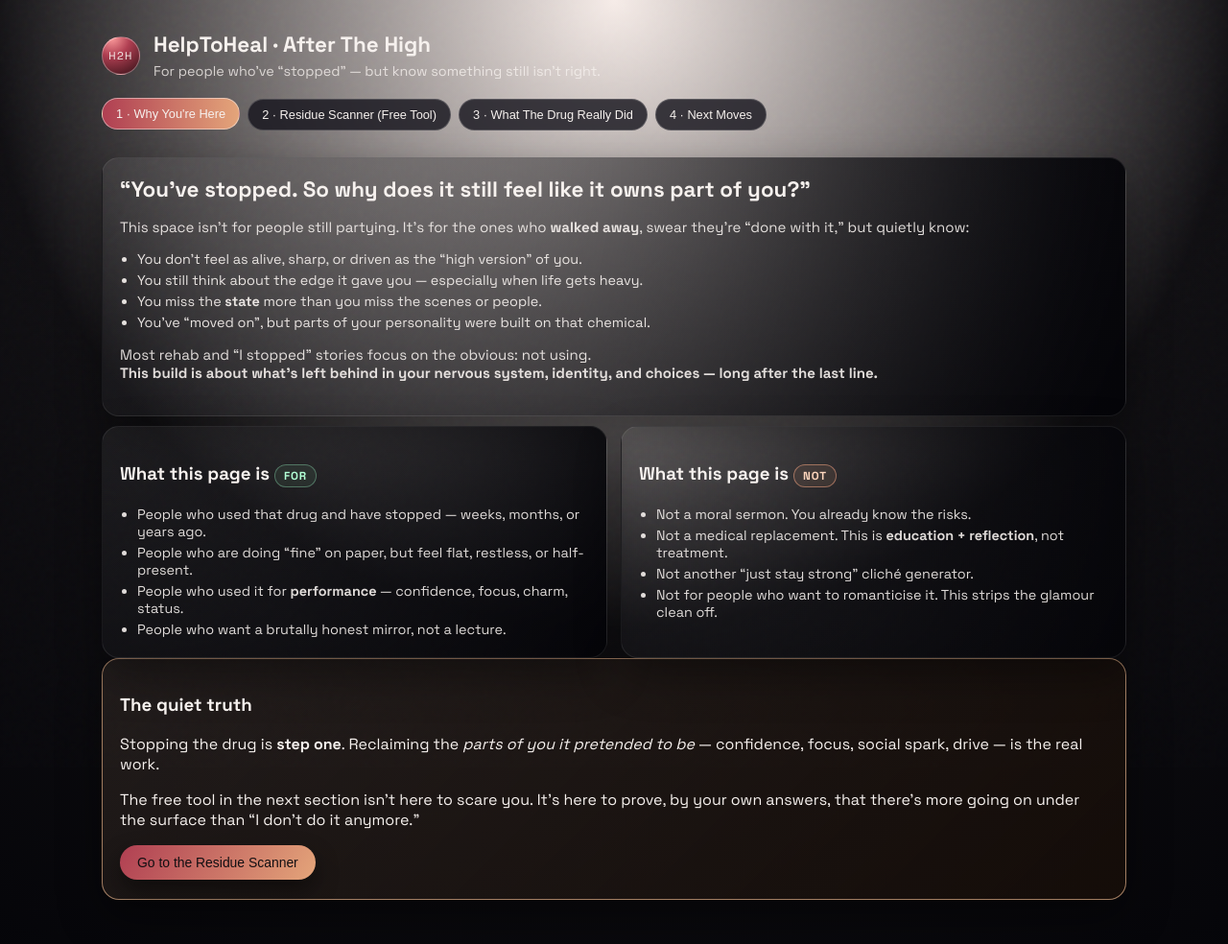
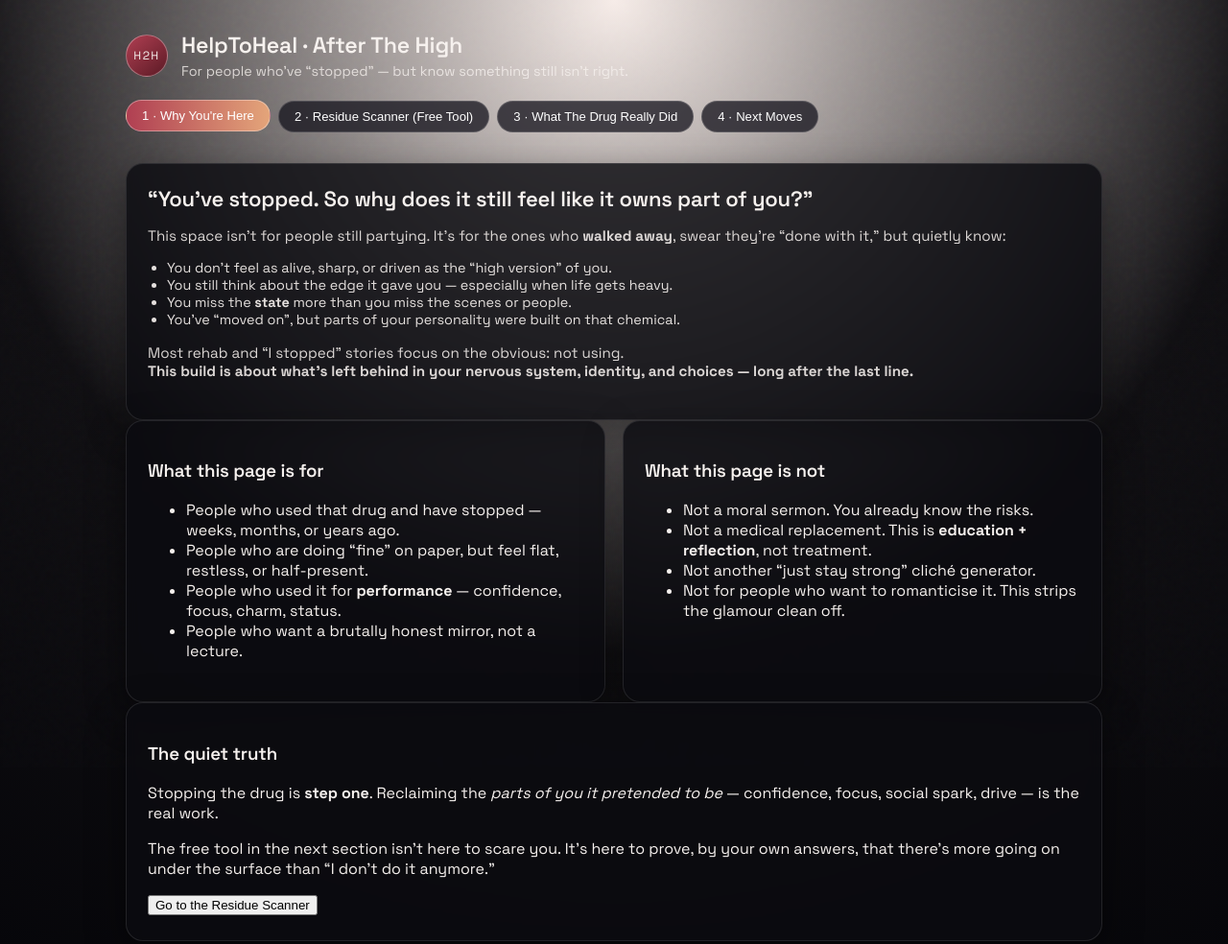
Before and after one commit to lucensolen/HelpToHealAddiction, a plain HTML site: page index.html in a window 1280 px wide. Shown: the top 984 px of the page at 96% size. Drawn offline with Linux system fonts and the light colour scheme.

Commit message:
Update style.css

```diff
--- a/style.css
+++ b/style.css
@@ -1,4 +1,4 @@
-/* Global reset-ish */
+/* ----- GLOBAL RESET ----- */
 *,
 *::before,
 *::after {
@@ -7,14 +7,20 @@
 
 body {
   margin: 0;
-  font-family: "Space Grotesk", system-ui, -apple-system, BlinkMacSystemFont, "Segoe UI",
-    sans-serif;
+  font-family: "Space Grotesk", system-ui, sans-serif;
   background: radial-gradient(circle at top, #f6ece8 0, #100f12 55%, #050509 100%);
   color: #f6f1ee;
   min-height: 100vh;
+  -webkit-font-smoothing: antialiased;
 }
 
-/* Subtle grain overlay */
+/* ----- TEXT SMOOTHING ----- */
+h1, h2, h3, h4 {
+  font-weight: 600;
+  letter-spacing: -0.01em;
+}
+
+/* ----- GRAIN LAYER ----- */
 .grain {
   pointer-events: none;
   position: fixed;
@@ -25,20 +31,21 @@ body {
   z-index: 0;
 }
 
+/* ----- APP LAYOUT ----- */
 .app-shell {
   position: relative;
   z-index: 1;
-  max-width: 1100px;
+  max-width: 1050px;
   margin: 0 auto;
-  padding: 32px 16px 64px;
+  padding: 32px 16px 80px;
 }
 
-/* Header */
+/* ----- HEADER ----- */
 .site-header {
   display: flex;
   flex-direction: column;
-  gap: 20px;
-  margin-bottom: 28px;
+  gap: 22px;
+  margin-bottom: 32px;
 }
 
 .brand {
@@ -48,31 +55,31 @@ body {
 }
 
 .brand-mark {
-  width: 40px;
-  height: 40px;
+  width: 44px;
+  height: 44px;
   border-radius: 999px;
-  border: 1px solid rgba(255, 255, 255, 0.35);
-  background: radial-gradient(circle at 25% 0, #ff9f9f 0, #b03f52 40%, #331016 100%);
+  border: 1px solid rgba(255,255,255,0.35);
+  background: linear-gradient(140deg, #b03f52, #5b1a25);
   display: flex;
   align-items: center;
   justify-content: center;
-  font-size: 0.7rem;
-  letter-spacing: 0.12em;
+  font-size: .75rem;
   text-transform: uppercase;
+  letter-spacing: .12em;
 }
 
 .site-header h1 {
-  font-size: 1.4rem;
   margin: 0;
+  font-size: 1.45rem;
 }
 
 .tagline {
-  margin: 4px 0 0;
-  font-size: 0.9rem;
-  opacity: 0.8;
+  margin: 3px 0 0;
+  font-size: .9rem;
+  opacity: .8;
 }
 
-/* Nav tabs */
+/* ----- NAVIGATION TABS ----- */
 .nav-tabs {
   display: flex;
   flex-wrap: wrap;
@@ -81,31 +88,27 @@ body {
 
 .nav-tab {
   border-radius: 999px;
-  border: 1px solid rgba(255, 255, 255, 0.18);
-  background: rgba(19, 18, 27, 0.8);
-  color: #f6f1ee;
-  font-size: 0.8rem;
-  padding: 8px 14px;
+  border: 1px solid rgba(255,255,255,0.16);
+  background: rgba(19,18,27,0.75);
+  color: #fff;
+  font-size: .82rem;
+  padding: 8px 16px;
   cursor: pointer;
-  display: inline-flex;
-  align-items: center;
-  gap: 4px;
-  backdrop-filter: blur(12px);
-  transition: background 0.15s ease, transform 0.12s ease, border-color 0.15s ease;
+  backdrop-filter: blur(10px);
+  transition: .15s ease transform, .2s ease background;
 }
 
 .nav-tab.active {
   background: linear-gradient(90deg, #b03f52, #e4a57a);
-  border-color: rgba(255, 255, 255, 0.45);
   transform: translateY(-1px);
+  border-color: rgba(255,255,255,0.35);
 }
 
-/* Layout */
+/* ----- MAIN CONTENT AREA ----- */
 .main {
-  display: block;
   display: flex;
   flex-direction: column;
-  gap: 18px;
+  gap: 22px;
 }
 
 .view {
@@ -116,234 +119,94 @@ body {
   display: block;
 }
 
-/* Panels */
+/* ----- PANELS ----- */
 .panel {
-  background: radial-gradient(circle at top left, rgba(255, 255, 255, 0.06), rgba(5, 5, 9, 0.98));
+  background: rgba(12, 11, 16, 0.82);
   border-radius: 18px;
-  padding: 18px 18px 20px;
-  border: 1px solid rgba(255, 255, 255, 0.08);
-  box-shadow: 0 18px 45px rgba(0, 0, 0, 0.4);
+  padding: 22px 22px 26px;
+  border: 1px solid rgba(255,255,255,0.1);
+  box-shadow: 0 14px 40px rgba(0,0,0,0.45);
+  backdrop-filter: blur(7px);
 }
 
-.hero {
-  margin-bottom: 10px;
-}
-
+/* hero sections */
 .hero h2 {
-  font-size: 1.4rem;
-  margin-top: 0;
-  margin-bottom: 10px;
+  margin: 0 0 12px;
+  font-size: 1.38rem;
 }
 
 .hero-text {
-  font-size: 0.94rem;
-  opacity: 0.9;
+  font-size: .95rem;
+  opacity: .88;
 }
 
 .hero-list {
-  margin: 8px 0 10px;
-  padding-left: 18px;
-  font-size: 0.9rem;
-  opacity: 0.92;
-}
-
-.hero-list.small {
-  font-size: 0.86rem;
-}
-
-.hero-list li + li {
-  margin-top: 4px;
+  padding-left: 20px;
+  font-size: .9rem;
+  opacity: .92;
+  margin: 10px 0 14px;
 }
 
 .hero-slim h2 {
   font-size: 1.3rem;
-  margin-top: 0;
+  margin: 0 0 12px;
 }
 
+/* ----- GRID ----- */
 .grid.two {
   display: grid;
-  grid-template-columns: minmax(0, 1.1fr) minmax(0, 1.1fr);
-  gap: 14px;
-  margin-top: 10px;
+  grid-template-columns: 1fr 1fr;
+  gap: 18px;
 }
 
-@media (max-width: 800px) {
+@media(max-width:800px){
   .grid.two {
-    grid-template-columns: minmax(0, 1fr);
+    grid-template-columns: 1fr;
   }
 }
 
-/* Pills */
-.pill {
-  display: inline-flex;
-  align-items: center;
-  border-radius: 999px;
-  font-size: 0.73rem;
-  padding: 4px 9px;
-  text-transform: uppercase;
-  letter-spacing: 0.08em;
+/* ----- FORM / OPTIONS ----- */
+.options {
+  display: grid;
+  grid-template-columns: 1fr 1fr;
+  gap: 8px 12px;
 }
 
-.pill-soft {
-  background: rgba(141, 222, 178, 0.08);
-  border: 1px solid rgba(141, 222, 178, 0.4);
-  color: #b2ffd5;
-}
-
-.pill-warn {
-  background: rgba(255, 171, 133, 0.09);
-  border: 1px solid rgba(255, 171, 133, 0.5);
-  color: #ffd7be;
-}
-
-/* Lists */
-.bullet {
-  margin: 6px 0 0;
-  padding-left: 18px;
-  font-size: 0.9rem;
-  opacity: 0.9;
-}
-
-.bullet li + li {
-  margin-top: 4px;
-}
-
-/* Buttons */
-.primary-btn,
-.secondary-btn {
-  border-radius: 999px;
-  border: none;
-  cursor: pointer;
-  padding: 10px 18px;
-  font-size: 0.87rem;
-  font-weight: 500;
-  display: inline-flex;
-  align-items: center;
-  justify-content: center;
-  gap: 6px;
-}
-
-.primary-btn {
-  background: linear-gradient(120deg, #b03f52, #e4a57a);
-  color: #120f12;
-  box-shadow: 0 11px 25px rgba(0, 0, 0, 0.45);
-}
-
-.primary-btn.full {
-  width: 100%;
-  margin-top: 8px;
-}
-
-.secondary-btn {
-  background: rgba(246, 241, 238, 0.06);
-  color: #f6f1ee;
-  border: 1px solid rgba(255, 255, 255, 0.22);
-}
-
-.primary-btn:hover,
-.secondary-btn:hover,
-.nav-tab:hover {
-  transform: translateY(-1px);
-}
-
-/* Accent panels */
-.panel-accent {
-  border-color: rgba(255, 198, 153, 0.6);
-  background: linear-gradient(135deg, rgba(255, 205, 164, 0.09), rgba(21, 13, 9, 0.98));
-}
-
-.panel-sub {
-  border-color: rgba(180, 197, 255, 0.5);
-}
-
-.panel-next {
-  border-style: dashed;
-  border-color: rgba(255, 255, 255, 0.25);
-}
-
-/* Form */
-.form {
-  margin-top: 10px;
-}
-
-.question + .question {
-  margin-top: 16px;
-}
-
-.question label {
-  font-size: 0.9rem;
-  display: block;
-  margin-bottom: 6px;
-}
-
-.options {
-  display: grid;
-  grid-template-columns: minmax(0, 1.2fr) minmax(0, 1.2fr);
-  gap: 6px 10px;
-}
-
-@media (max-width: 640px) {
+@media(max-width:640px){
   .options {
-    grid-template-columns: minmax(0, 1fr);
+    grid-template-columns: 1fr;
   }
 }
 
 .options label {
-  font-size: 0.82rem;
-  opacity: 0.88;
-  background: rgba(12, 11, 16, 0.8);
-  padding: 6px 8px;
-  border-radius: 9px;
-  border: 1px solid rgba(255, 255, 255, 0.09);
-  cursor: pointer;
+  background: rgba(255,255,255,0.04);
+  padding: 8px 10px;
+  border-radius: 8px;
+  font-size: .82rem;
+  border: 1px solid rgba(255,255,255,0.08);
 }
 
-.options input[type="radio"] {
-  margin-right: 5px;
+/* ----- RESULTS ----- */
+.results-grid {
+  display: grid;
+  grid-template-columns: 1fr 1fr 1fr;
+  gap: 18px;
 }
 
-.fine-print {
-  margin-top: 6px;
-  font-size: 0.7rem;
-  opacity: 0.7;
-}
-
-/* Results */
-.results {
-  margin-top: 16px;
-}
-
-.results-grid {
-  display: grid;
-  grid-template-columns: minmax(0, 1.1fr) minmax(0, 1.1fr) minmax(0, 1.1fr);
-  gap: 12px;
-  margin-bottom: 10px;
-}
-
-@media (max-width: 900px) {
+@media(max-width:900px){
   .results-grid {
-    grid-template-columns: minmax(0, 1fr);
+    grid-template-columns: 1fr;
   }
 }
 
 .result-card {
-  background: radial-gradient(circle at top, rgba(255, 255, 255, 0.07), rgba(9, 9, 14, 0.95));
+  background: rgba(17,17,24,0.88);
+  padding: 14px 16px;
   border-radius: 14px;
-  padding: 10px 12px 12px;
-  border: 1px solid rgba(255, 255, 255, 0.14);
+  border: 1px solid rgba(255,255,255,0.12);
 }
 
-.result-card h4 {
-  margin: 0 0 4px;
-  font-size: 0.9rem;
-}
-
-.result-card p {
-  font-size: 0.82rem;
-  opacity: 0.9;
-}
-
-/* Utility */
+/* ----- UTILITY ----- */
 .hidden {
   display: none !important;
 }
```
